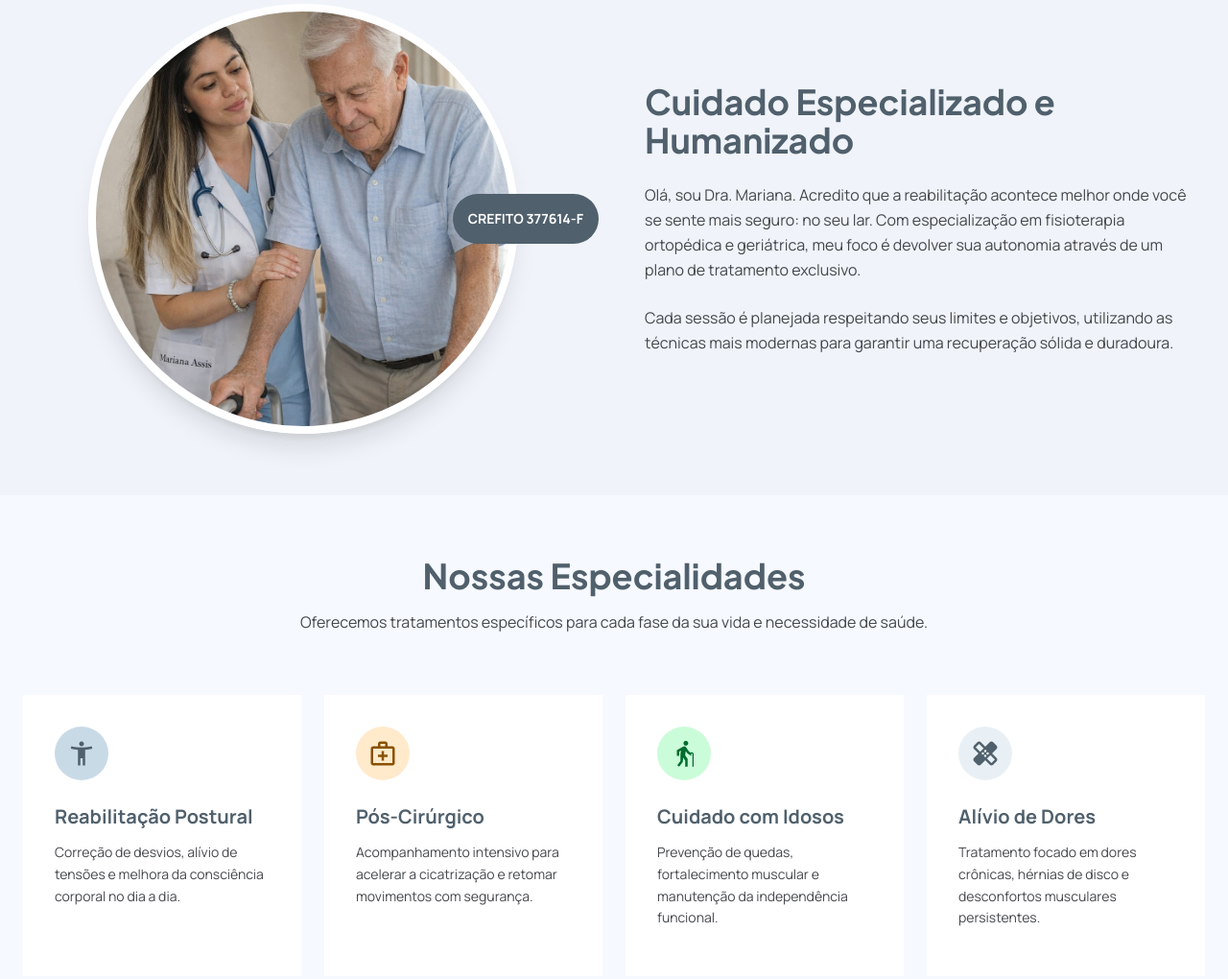
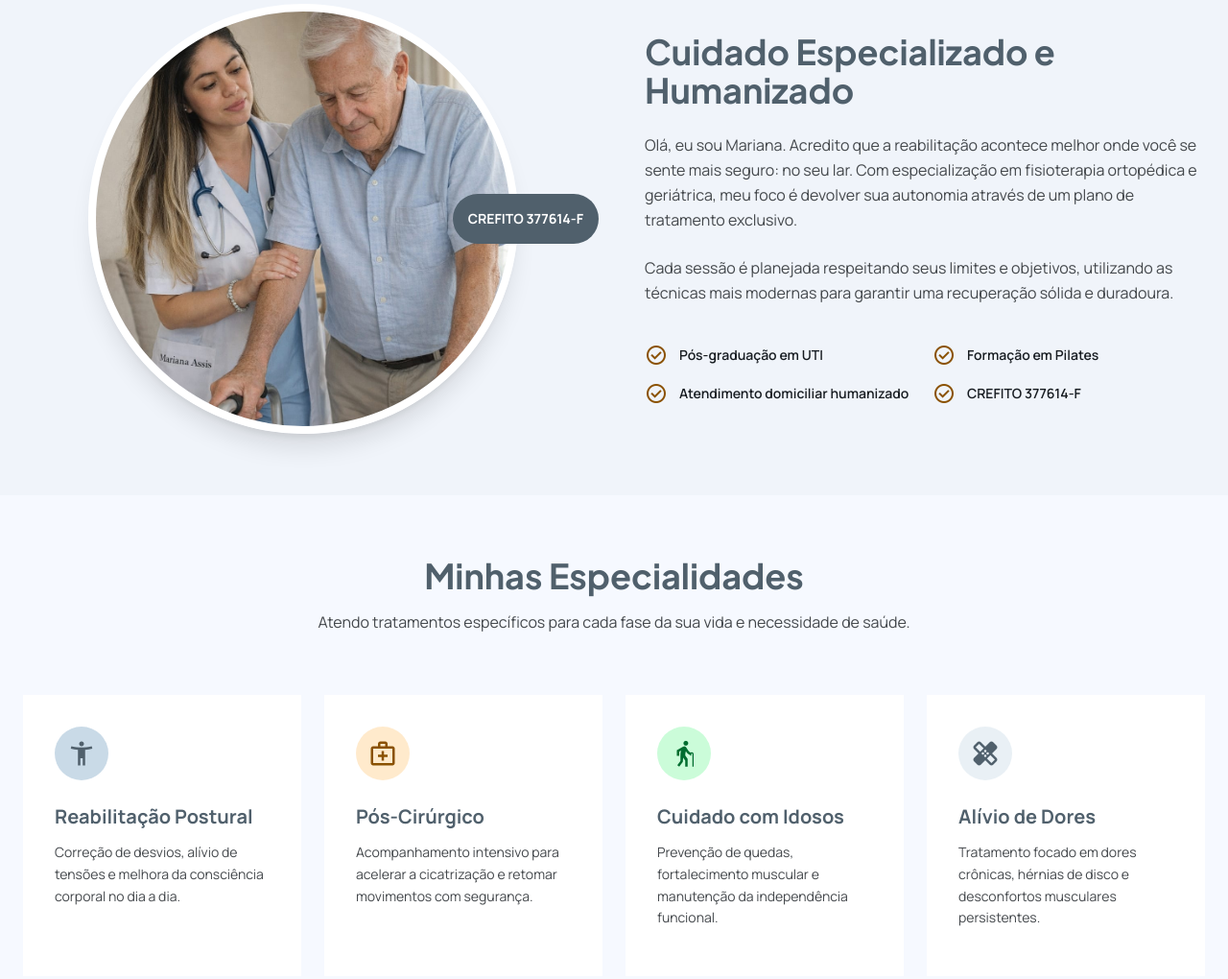
Before and after one commit to rshmdev/home-care-lp, a plain HTML site: page index.html in a window 1280 px wide. Shown: the part 3260-4280 px from the top of the page at 96% size. Drawn offline with nearby package versions, Linux system fonts and the light colour scheme.

Commit message:
fix: texts

```diff
--- a/index.html
+++ b/index.html
@@ -268,7 +268,7 @@
             <div class="order-1 md:order-2 space-y-6">
                 <h2 class="text-4xl font-headline font-bold text-primary">Cuidado Especializado e Humanizado</h2>
                 <p class="text-on-surface-variant leading-relaxed">
-                    Olá, sou Dra. Mariana. Acredito que a reabilitação acontece melhor onde você se sente mais
+                    Olá, eu sou Mariana. Acredito que a reabilitação acontece melhor onde você se sente mais
                     seguro: no seu lar. Com especialização em fisioterapia ortopédica e geriátrica, meu foco é devolver
                     sua autonomia através de um plano de tratamento exclusivo.
                 </p>
@@ -276,6 +276,24 @@
                     Cada sessão é planejada respeitando seus limites e objetivos, utilizando as técnicas mais modernas
                     para garantir uma recuperação sólida e duradoura.
                 </p>
+                <div class="pt-4 grid grid-cols-1 sm:grid-cols-2 gap-4">
+                    <div class="flex items-center gap-3">
+                        <span class="material-symbols-outlined text-secondary">check_circle</span>
+                        <span class="text-sm font-semibold">Pós-graduação em UTI</span>
+                    </div>
+                    <div class="flex items-center gap-3">
+                        <span class="material-symbols-outlined text-secondary">check_circle</span>
+                        <span class="text-sm font-semibold">Formação em Pilates</span>
+                    </div>
+                    <div class="flex items-center gap-3">
+                        <span class="material-symbols-outlined text-secondary">check_circle</span>
+                        <span class="text-sm font-semibold">Atendimento domiciliar humanizado</span>
+                    </div>
+                    <div class="flex items-center gap-3">
+                        <span class="material-symbols-outlined text-secondary">check_circle</span>
+                        <span class="text-sm font-semibold">CREFITO 377614-F</span>
+                    </div>
+                </div>
             </div>
         </div>
     </section>
@@ -283,9 +301,9 @@
     <section class="py-16 px-6" id="servicos">
         <div class="max-w-7xl mx-auto">
             <div class="text-center mb-16 space-y-4">
-                <h2 class="text-4xl font-headline font-bold text-primary">Nossas Especialidades</h2>
-                <p class="text-on-surface-variant max-w-2xl mx-auto">Oferecemos tratamentos específicos para cada fase
-                    da sua vida e necessidade de saúde.</p>
+                <h2 class="text-4xl font-headline font-bold text-primary">Minhas Especialidades</h2>
+                <p class="text-on-surface-variant max-w-2xl mx-auto">Atendo tratamentos específicos para cada fase da
+                    sua vida e necessidade de saúde.</p>
             </div>
             <div class="grid grid-cols-1 md:grid-cols-2 lg:grid-cols-4 gap-6">
                 <!-- Card 1 -->
@@ -346,7 +364,7 @@
                         class="w-16 h-16 bg-on-primary text-primary rounded-full flex items-center justify-center text-2xl font-bold z-10">
                         1</div>
                     <h3 class="text-xl font-bold">Contato Inicial</h3>
-                    <p class="text-on-primary/80 text-sm">Conversamos via WhatsApp para entender sua necessidade e
+                    <p class="text-on-primary/80 text-sm">Você me chama no WhatsApp e eu entendo sua necessidade e
                         urgência do caso.</p>
                 </div>
                 <div class="relative flex flex-col items-center text-center space-y-6">
@@ -492,7 +510,7 @@
         <div class="max-w-5xl mx-auto bg-primary-container rounded-lg p-12 text-center space-y-8">
             <h2 class="text-4xl font-headline font-bold text-primary">Pronto para começar sua jornada de saúde?</h2>
             <p class="text-lg text-primary/80 max-w-2xl mx-auto">Não deixe para amanhã a dor que você pode começar a
-                tratar hoje mesmo. Estou pronto para te ajudar.</p>
+                tratar hoje mesmo. Estou pronta para te ajudar.</p>
             <a href="https://wa.me/5521976192942?text=Olá, gostaria de falar sobre o atendimento domiciliar"
                 target="_blank"
                 class="bg-[#25D366] text-white px-6 sm:px-10 py-4 sm:py-5 rounded-full font-headline font-bold text-lg sm:text-xl shadow-lg hover:scale-105 transition-all inline-flex max-w-full items-center justify-center gap-3 mx-auto">
@@ -633,8 +651,8 @@
                     class="text-xl font-bold text-[#50606c] dark:text-[#c9dae7] mb-4 block font-headline tracking-tighter">Dra.
                     Mariana</span>
                 <p class="font-['Manrope'] text-sm leading-relaxed text-[#50606c]/80 dark:text-[#c9dae7]/80 max-w-md">©
-                    2026 Dra. Mariana - Fisioterapia Especializada em Domicílio. Todos os direitos reservados.
-                    Fisioterapeuta responsável: Dra. Mariana - CREFITO 377614-F.</p>
+                    2026 Mariana de Jesus de Assis - Fisioterapia Domiciliar. Todos os direitos reservados.
+                    Fisioterapeuta responsável: Mariana de Jesus de Assis - CREFITO 377614-F.</p>
             </div>
             <div class="grid grid-cols-2 gap-4 md:text-right">
                 <div class="space-y-2">
```
